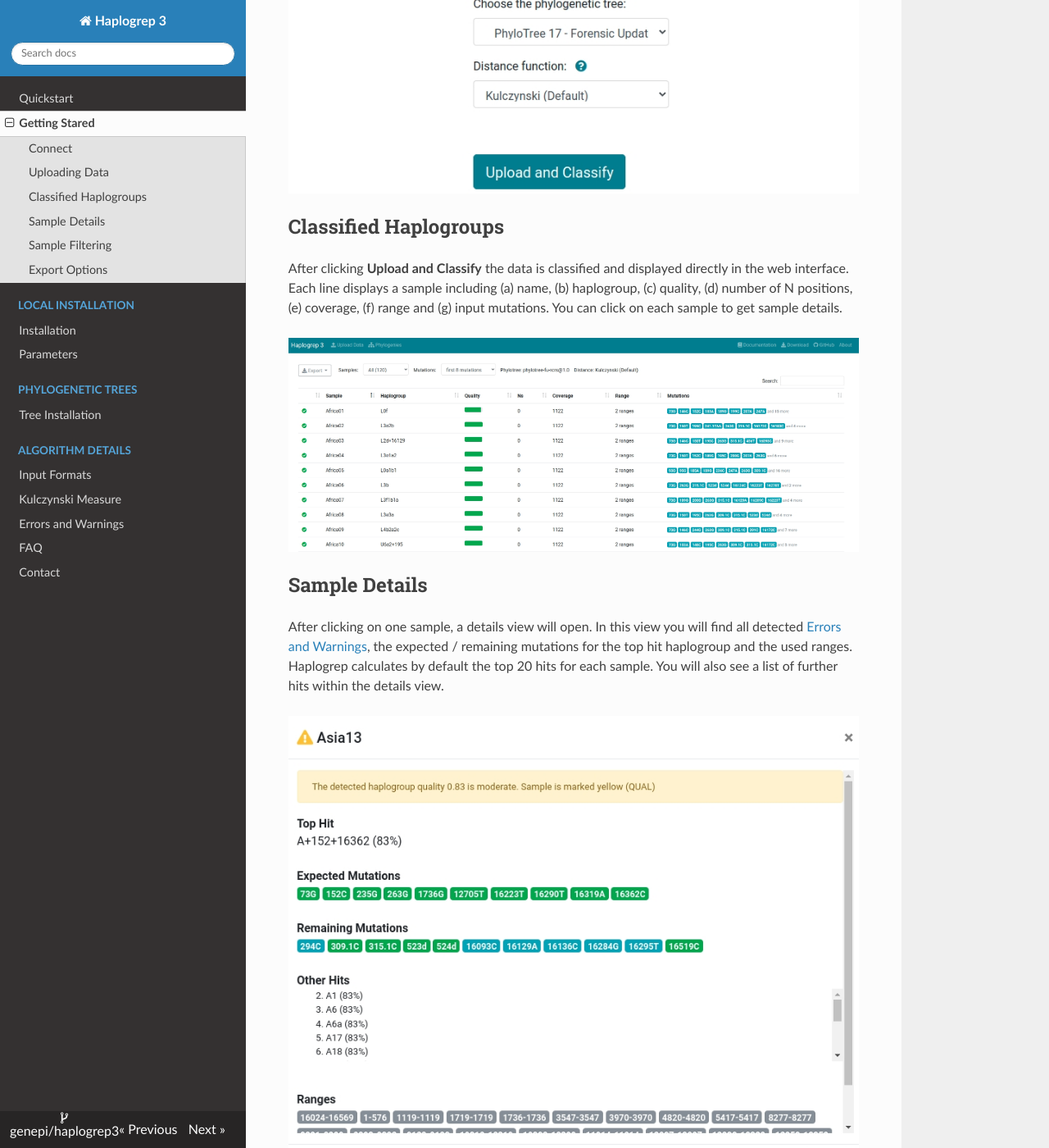
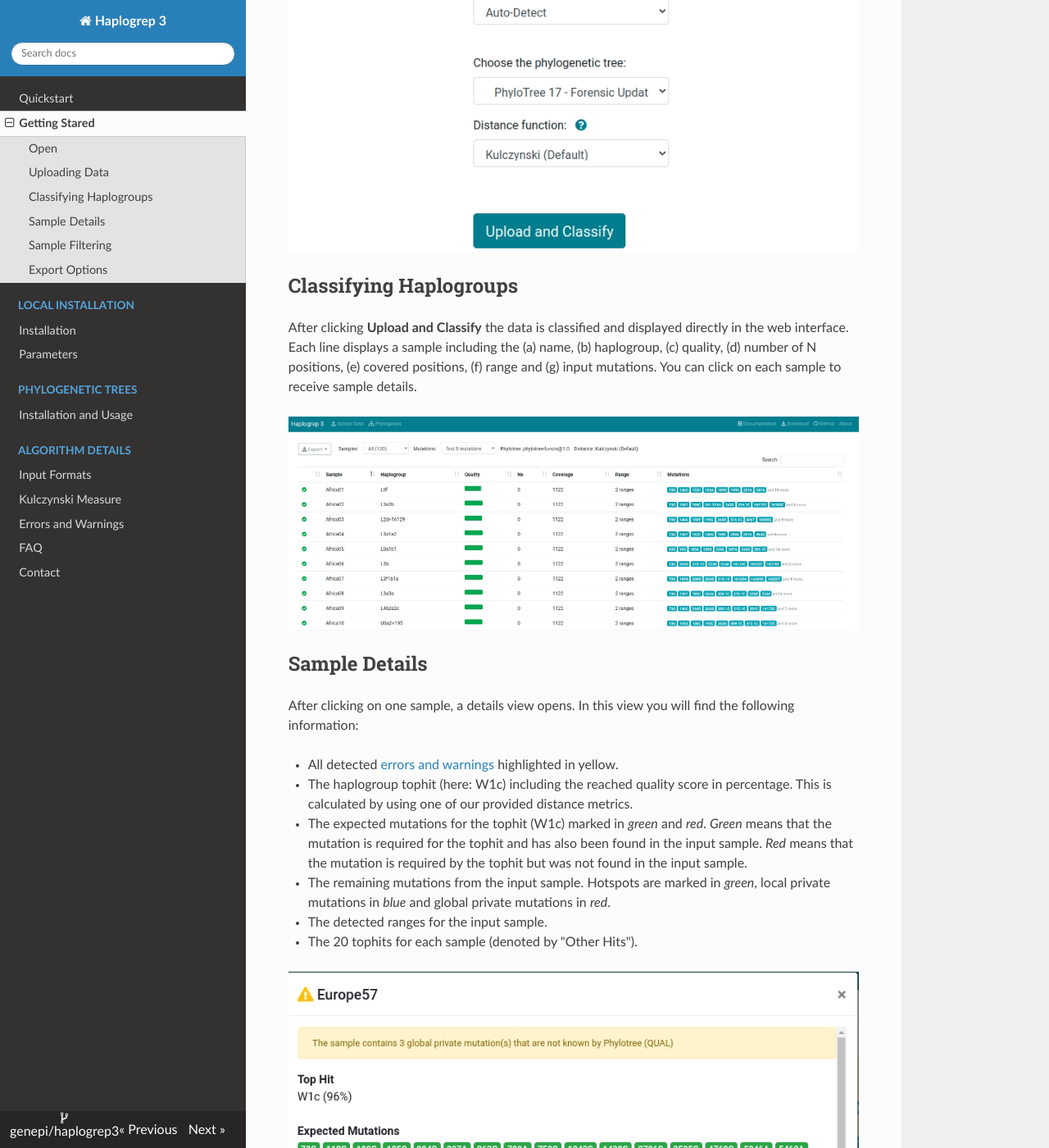
Before and after one commit to genepi/haplogrep3, an MkDocs documentation site: the page built from docs/getting-started.md, in a window 1280 px wide and 1400 px high, scrolled down 1021 px. Shown: the whole window at 82% size. Built offline with MkDocs 1.6.1, drawn with Linux system fonts in a browser that asks for light colours; nearby versions of some CDN libraries; some of the changed text lies outside the part shown.

Commit message:
Update getting started and fix quickstart

```diff
--- a/docs/getting-started.md
+++ b/docs/getting-started.md
@@ -2,31 +2,41 @@
 
 This guide shows how to classify your data with the Haplogrep webservice.
 
-## Connect
-Open the [web service](https://haplogrep.i-med.ac.at/haplogrep3) which runs at the Medical University of Innsbruck. If you want to run Haplogrep locally, please you can find the installation [here](../installation).
+## Open
+Open the [web service](https://haplogrep.i-med.ac.at/haplogrep3), which runs at the Medical University of Innsbruck. If you want to run it locally, please read about the installation [here](../installation).
 
 ## Uploading Data
-After connecting to our web service instance, you see the following welcome screen. You can now upload your in **FASTA**, **VCF** or **text-based** format. Haplogrep detects the file format automatically. Please choose the according file format to add additional input options.
-Furthermore, you can select the distance function ([Kulczynski](../kulczynski), Hamming, Jaccard) and the used [phylogenetic tree](../trees).
+After opening our web service, you see the following welcome screen. You can now upload your data in **FASTA**, **VCF** or **text-based** format. The following input options are available:
+
+* Haplogrep detects the file format automatically. Please note that additional input options appear (e.g. for VCF), when selecting a specific input format.
+* Select one of the available distance functions ([Kulczynski](../kulczynski), Hamming, Jaccard).
+* Select one of the available trees. Learn more about trees [here](../trees).
 
 ![](images/interface/welcome_screen.png)
 
-## Classified Haplogroups
-After clicking **Upload and Classify** the data is classified and displayed directly in the web interface. Each line displays a sample including (a) name, (b) haplogroup, (c) quality, (d) number of N positions, (e) coverage, (f) range and (g) input mutations. You can click on each sample to get sample details.
+## Classifying Haplogroups
+After clicking **Upload and Classify** the data is classified and displayed directly in the web interface. Each line displays a sample including the (a) name, (b) haplogroup, (c) quality, (d) number of N positions, (e) covered positions, (f) range and (g) input mutations. You can click on each sample to receive sample details.
 
 ![](images/interface/data_classified.png)
 
 ## Sample Details
-After clicking on one sample, a details view will open. In this view you will find all detected [Errors and Warnings](../errors-warnings), the expected / remaining mutations for the top hit haplogroup and the used ranges. Haplogrep calculates by default the top 20 hits for each sample. You will also see a list of further hits within the details view.
+After clicking on one sample, a details view opens. In this view you will find the following information:
+
+* All detected [errors and warnings](../errors-warnings) highlighted in yellow.
++ The haplogroup tophit (here: W1c) including the reached quality score in percentage. This is calculated by using one of our provided distance metrics.
+* The expected mutations for the tophit (W1c) marked in *green* and *red*. *Green* means that the mutation is required for the tophit and has also been found in the input sample. *Red* means that the mutation is required by the tophit but was not found in the input sample.
+* The remaining mutations from the input sample. Hotspots are marked in *green*, local private mutations in *blue* and global private mutations in *red*.
+* The detected ranges for the input sample.
+* The 20 tophits for each sample (denoted by "Other Hits").
 
 ![](images/interface/sample_details.png)
 
 ## Sample Filtering
-Haplogrep allows to filter your samples according to their status. The screenshot below shows all samples including detected warning messages within the input dataset.
+Haplogrep allows to filter your samples according to their status. The screenshot below shows all samples including warnings within the input dataset.
 
 ![](images/interface/data_filtered.png)
 
 ## Export Options
-Haplogrep provides numerous export options. Currently you can export your data as a csv file, extended csv file including mutation details and data in fasta / MSA fasta format.
+Haplogrep provides numerous export options. Currently you can export your data as a (a) csv file, (b) extended csv file including mutation details, (c) fasta or (d) MSA fasta file.
 
 ![](images/interface/export_options.png)
--- a/mkdocs.yml
+++ b/mkdocs.yml
@@ -8,7 +8,7 @@ nav:
   - Installation: installation.md
   - Parameters: parameters.md
 - Phylogenetic Trees:
-  - Tree Installation: trees.md
+  - Installation and Usage: trees.md
 - Algorithm Details:
   - Input Formats: input-formats.md
   - Kulczynski Measure: kulczynski.md
```
Also changed, not shown: docs/index.md (+2 -2 lines), docs/quickstart.md (+6 -6 lines), docs/images/interface/sample_details.png.
